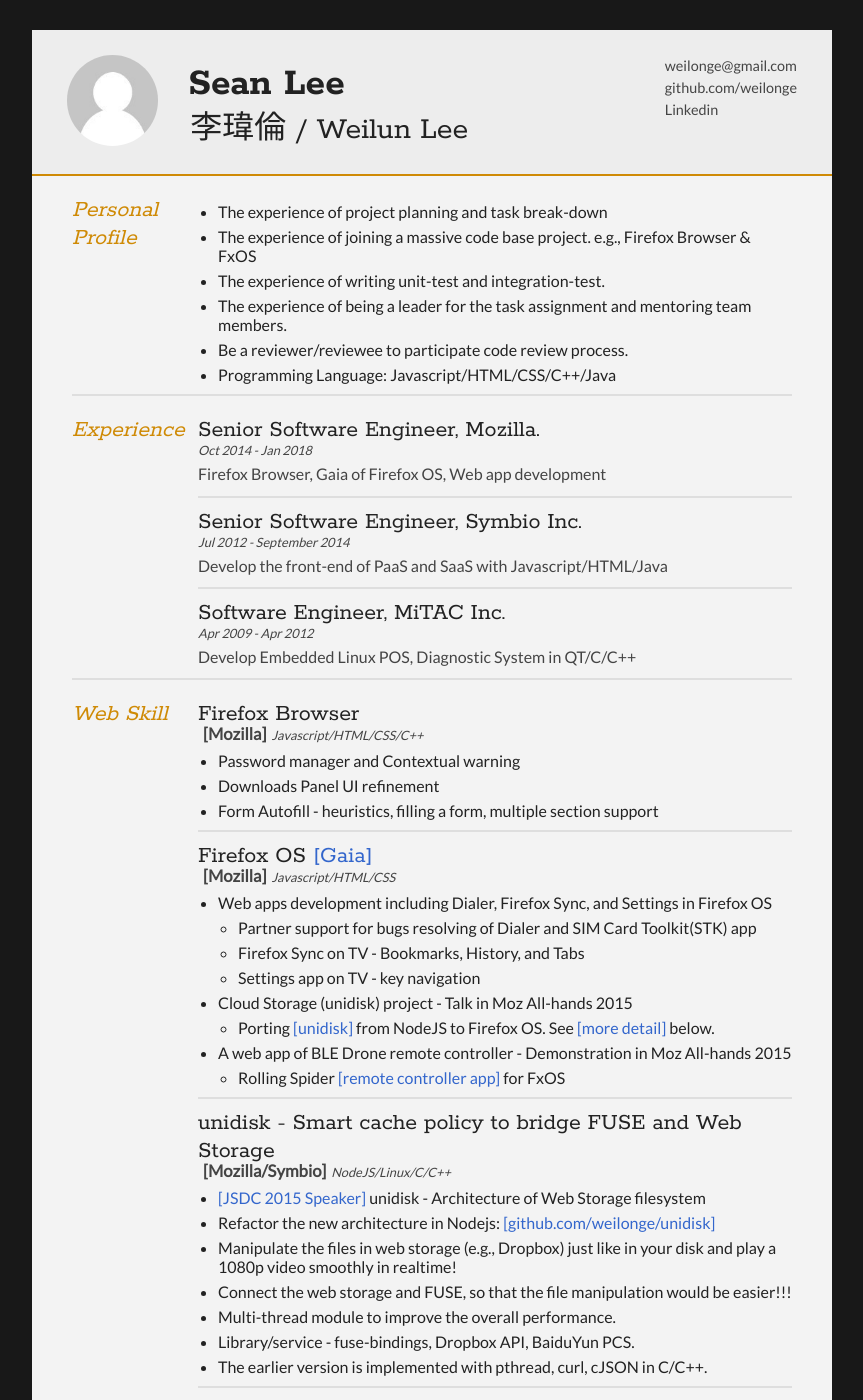
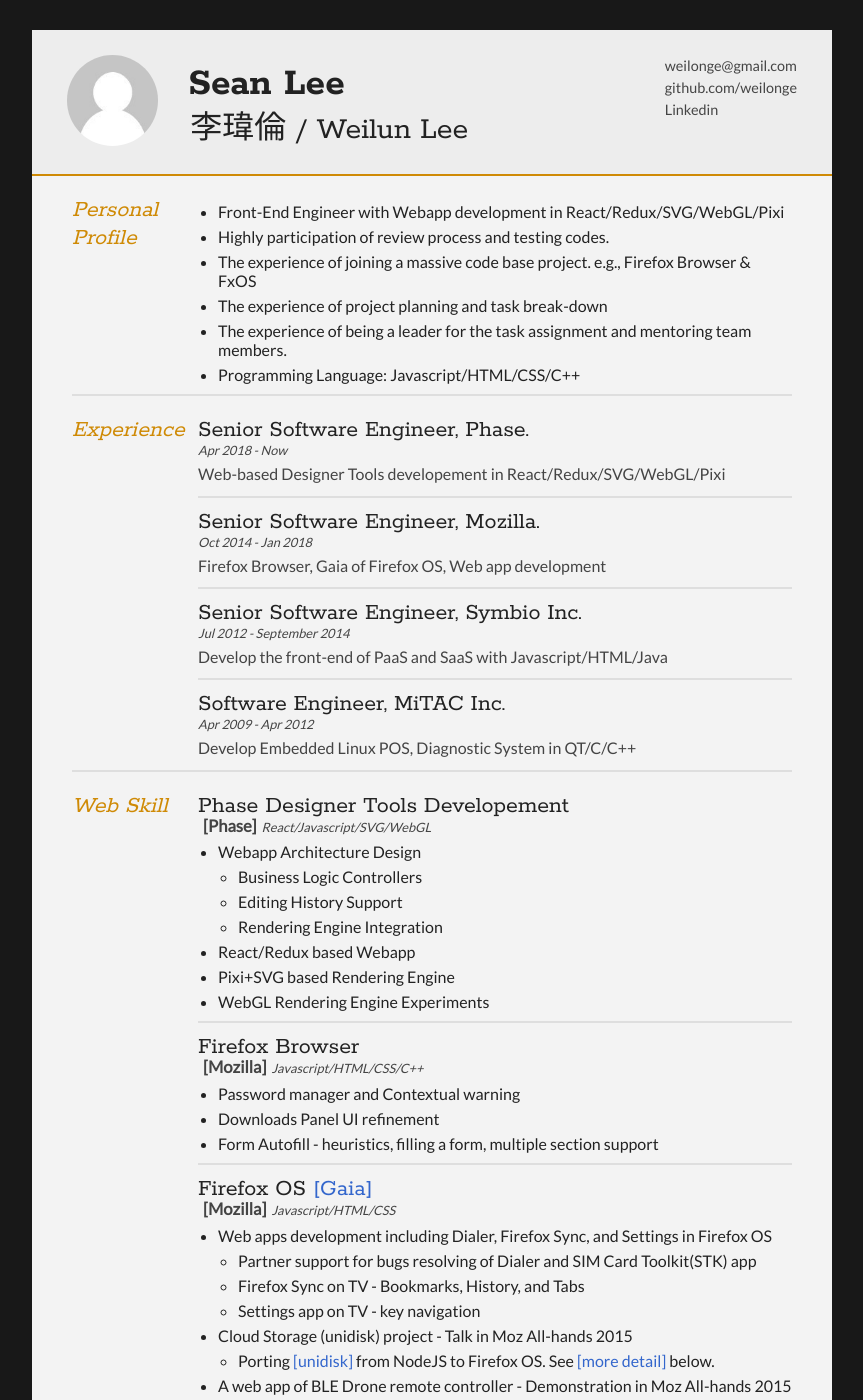
Before and after one commit to weilonge/weilonge.github.io, a Jekyll site: the page resume/index.html, which Jekyll copies as it is, in a window 1280 px wide and 1400 px high. Shown: the whole window, without its empty margins (208-1071 px from the left). Built offline with Jekyll 4.4.1, drawn with Linux system fonts in a browser that asks for light colours.

Commit message:
Update Phase experience for the resume.

```diff
--- a/resume/index.html
+++ b/resume/index.html
@@ -54,12 +54,12 @@
           <div class="sectionContent">
             <article>
               <ul>
+                <li>Front-End Engineer with Webapp development in React/Redux/SVG/WebGL/Pixi</li>
+                <li>Highly participation of review process and testing codes.</li>
+                <li>The experience of joining a massive code base project. e.g., Firefox Browser &amp; FxOS</li>
                 <li>The experience of project planning and task break-down</li>
-                <li>The experience of joining a massive code base project. e.g., Firefox Browser &amp; FxOS</li>
-                <li>The experience of writing unit-test and integration-test.</li>
                 <li>The experience of being a leader for the task assignment and mentoring team members.</li>
-                <li>Be a reviewer/reviewee to participate code review process.</li>
-                <li>Programming Language: Javascript/HTML/CSS/C++/Java</li>
+                <li>Programming Language: Javascript/HTML/CSS/C++</li>
               </ul>
             </article>
           </div>
@@ -72,6 +72,11 @@
           </div>
 
           <div class="sectionContent">
+            <article>
+              <h2>Senior Software Engineer, Phase.</h2>
+              <p class="subDetails">Apr 2018 - Now</p>
+              <p>Web-based Designer Tools developement in React/Redux/SVG/WebGL/Pixi</p>
+            </article>
             <article>
               <h2>Senior Software Engineer, Mozilla.</h2>
               <p class="subDetails">Oct 2014 - Jan 2018</p>
@@ -97,6 +102,21 @@
           </div>
 
           <div class="sectionContent">
+            <article>
+              <h2>Phase Designer Tools Developement</h2>
+              <p class="subDetails"><span>Phase</span>React/Javascript/SVG/WebGL</p>
+              <ul>
+                <li>Webapp Architecture Design</li>
+                  <ul>
+                    <li>Business Logic Controllers</li>
+                    <li>Editing History Support</li>
+                    <li>Rendering Engine Integration</li>
+                  </ul>
+                <li>React/Redux based Webapp</li>
+                <li>Pixi+SVG based Rendering Engine</li>
+                <li>WebGL Rendering Engine Experiments</li>
+              </ul>
+            </article>
             <article>
               <h2>Firefox Browser</h2>
               <p class="subDetails"><span>Mozilla</span>Javascript/HTML/CSS/C++</p>
```
